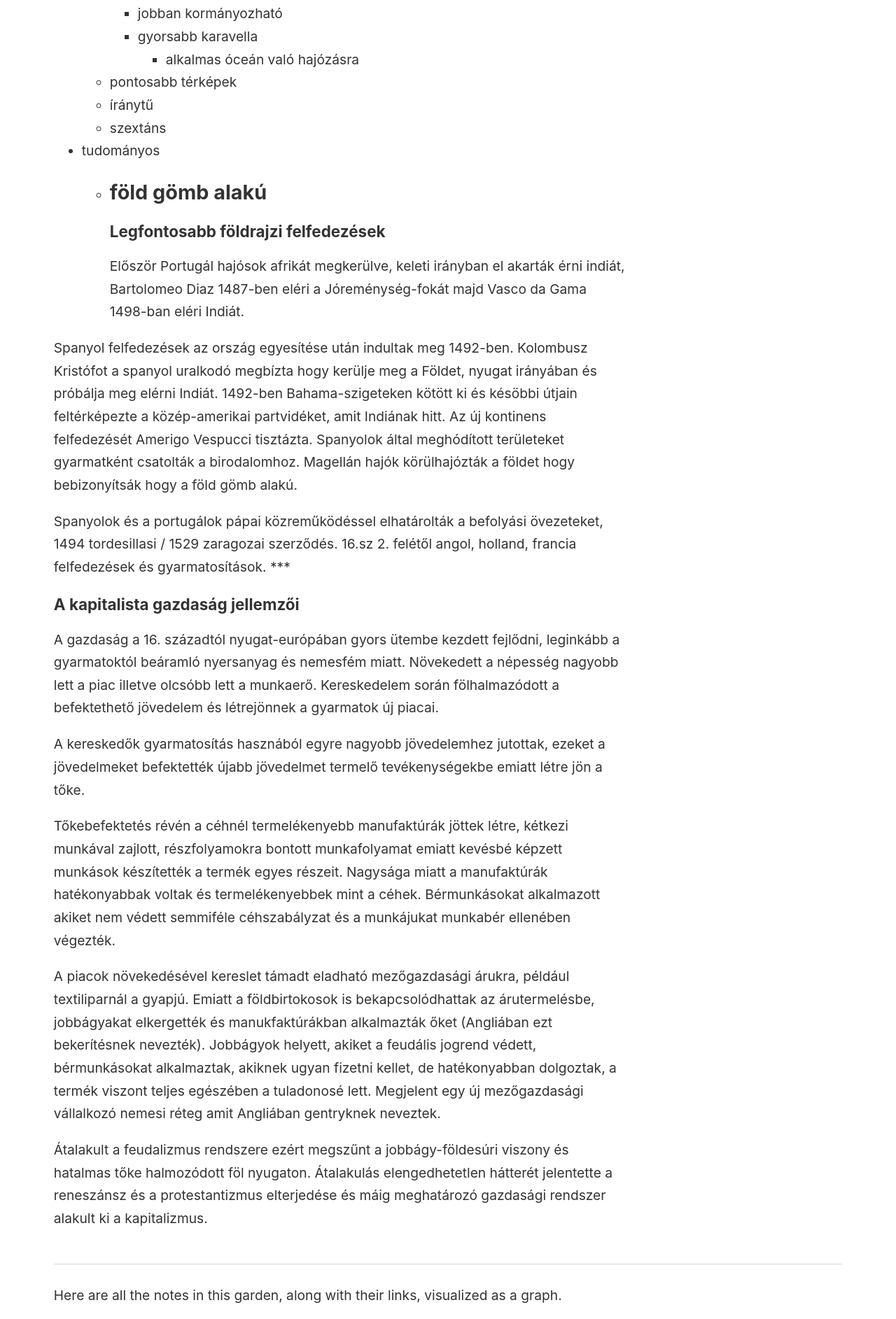
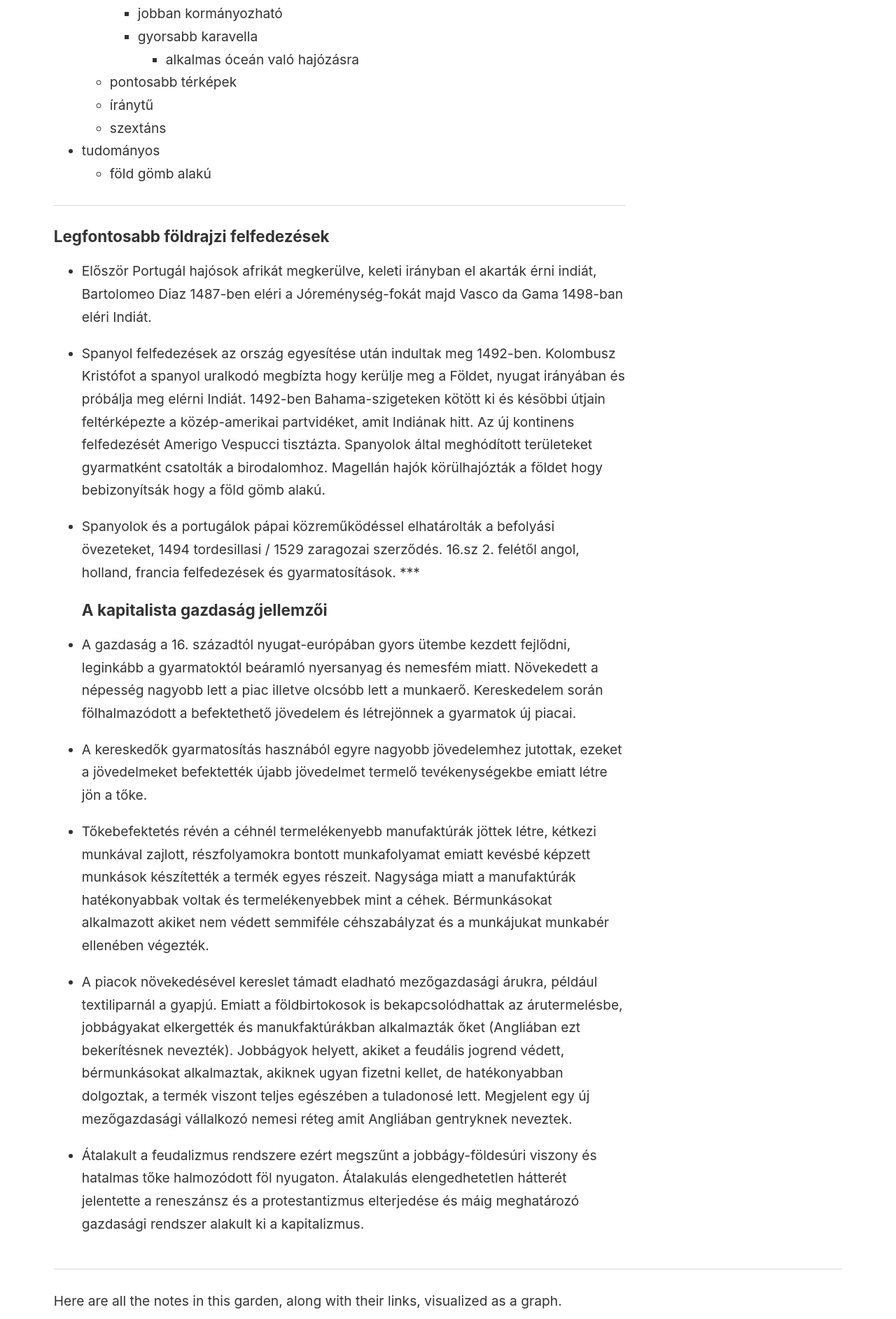
Before and after one commit to Danvenrit/jegyzet-jegyzetek, a Jekyll site: the page built from _notes/tortenelem/A foldrajzi felfedezesek es a kapitalista gazdasag jellemzoi.md, in a window 1280 px wide. Shown: the part 845-2730 px from the top of the page at 70% size. Built offline with Jekyll 4.4.1, drawn with Linux system fonts in a browser that asks for light colours.

```diff
--- a/_notes/tortenelem/A foldrajzi felfedezesek es a kapitalista gazdasag jellemzoi.md
+++ b/_notes/tortenelem/A foldrajzi felfedezesek es a kapitalista gazdasag jellemzoi.md
@@ -20,21 +20,22 @@
 	- szextáns
 - tudományos
 	- föld gömb alakú
+
 ---
 ### Legfontosabb földrajzi felfedezések
-Először Portugál hajósok afrikát megkerülve, keleti irányban el akarták érni indiát, Bartolomeo Diaz 1487-ben eléri a Jóreménység-fokát majd Vasco da Gama 1498-ban eléri Indiát.
+- Először Portugál hajósok afrikát megkerülve, keleti irányban el akarták érni indiát, Bartolomeo Diaz 1487-ben eléri a Jóreménység-fokát majd Vasco da Gama 1498-ban eléri Indiát.
 
-Spanyol felfedezések az ország egyesítése után indultak meg 1492-ben. Kolombusz Kristófot a spanyol uralkodó megbízta hogy kerülje meg a Földet, nyugat irányában és próbálja meg elérni Indiát. 1492-ben Bahama-szigeteken kötött ki és késöbbi útjain feltérképezte a közép-amerikai partvidéket, amit Indiának hitt. Az új kontinens felfedezését Amerigo Vespucci tisztázta. Spanyolok által meghódított területeket gyarmatként csatolták a birodalomhoz. Magellán hajók körülhajózták a földet hogy bebizonyítsák hogy a föld gömb alakú.
+- Spanyol felfedezések az ország egyesítése után indultak meg 1492-ben. Kolombusz Kristófot a spanyol uralkodó megbízta hogy kerülje meg a Földet, nyugat irányában és próbálja meg elérni Indiát. 1492-ben Bahama-szigeteken kötött ki és késöbbi útjain feltérképezte a közép-amerikai partvidéket, amit Indiának hitt. Az új kontinens felfedezését Amerigo Vespucci tisztázta. Spanyolok által meghódított területeket gyarmatként csatolták a birodalomhoz. Magellán hajók körülhajózták a földet hogy bebizonyítsák hogy a föld gömb alakú.
 
-Spanyolok és a portugálok pápai közreműködéssel elhatárolták a befolyási övezeteket, 1494 tordesillasi / 1529 zaragozai szerződés. 16.sz 2. felétől angol, holland, francia felfedezések és gyarmatosítások.
+- Spanyolok és a portugálok pápai közreműködéssel elhatárolták a befolyási övezeteket, 1494 tordesillasi / 1529 zaragozai szerződés. 16.sz 2. felétől angol, holland, francia felfedezések és gyarmatosítások.
 ***
 ### A kapitalista gazdaság jellemzői
-A gazdaság a 16. századtól nyugat-európában gyors ütembe kezdett fejlődni, leginkább a gyarmatoktól beáramló nyersanyag és nemesfém miatt. Növekedett a népesség nagyobb lett a piac illetve olcsóbb lett a munkaerő. Kereskedelem során fölhalmazódott a befektethető jövedelem és létrejönnek a gyarmatok új piacai.
+- A gazdaság a 16. századtól nyugat-európában gyors ütembe kezdett fejlődni, leginkább a gyarmatoktól beáramló nyersanyag és nemesfém miatt. Növekedett a népesség nagyobb lett a piac illetve olcsóbb lett a munkaerő. Kereskedelem során fölhalmazódott a befektethető jövedelem és létrejönnek a gyarmatok új piacai.
 
-A kereskedők gyarmatosítás hasznából egyre nagyobb jövedelemhez jutottak, ezeket a jövedelmeket befektették újabb jövedelmet termelő tevékenységekbe emiatt létre jön a tőke.
+- A kereskedők gyarmatosítás hasznából egyre nagyobb jövedelemhez jutottak, ezeket a jövedelmeket befektették újabb jövedelmet termelő tevékenységekbe emiatt létre jön a tőke.
 
-Tőkebefektetés révén a céhnél termelékenyebb manufaktúrák jöttek létre, kétkezi munkával zajlott, részfolyamokra bontott munkafolyamat emiatt kevésbé képzett munkások készítették a termék egyes részeit. Nagysága miatt a manufaktúrák hatékonyabbak voltak és termelékenyebbek mint a céhek. Bérmunkásokat alkalmazott akiket nem védett semmiféle céhszabályzat és a munkájukat munkabér ellenében végezték.
+- Tőkebefektetés révén a céhnél termelékenyebb manufaktúrák jöttek létre, kétkezi munkával zajlott, részfolyamokra bontott munkafolyamat emiatt kevésbé képzett munkások készítették a termék egyes részeit. Nagysága miatt a manufaktúrák hatékonyabbak voltak és termelékenyebbek mint a céhek. Bérmunkásokat alkalmazott akiket nem védett semmiféle céhszabályzat és a munkájukat munkabér ellenében végezték.
 
-A piacok növekedésével kereslet támadt eladható mezőgazdasági árukra, például textiliparnál a gyapjú. Emiatt a földbirtokosok is bekapcsolódhattak az árutermelésbe, jobbágyakat elkergették és manukfaktúrákban alkalmazták őket (Angliában ezt bekerítésnek nevezték). Jobbágyok helyett, akiket a feudális jogrend védett, bérmunkásokat alkalmaztak, akiknek ugyan fizetni kellet, de hatékonyabban dolgoztak, a termék viszont teljes egészében a tuladonosé lett. Megjelent egy új mezőgazdasági vállalkozó nemesi réteg amit Angliában gentryknek neveztek.
+- A piacok növekedésével kereslet támadt eladható mezőgazdasági árukra, például textiliparnál a gyapjú. Emiatt a földbirtokosok is bekapcsolódhattak az árutermelésbe, jobbágyakat elkergették és manukfaktúrákban alkalmazták őket (Angliában ezt bekerítésnek nevezték). Jobbágyok helyett, akiket a feudális jogrend védett, bérmunkásokat alkalmaztak, akiknek ugyan fizetni kellet, de hatékonyabban dolgoztak, a termék viszont teljes egészében a tuladonosé lett. Megjelent egy új mezőgazdasági vállalkozó nemesi réteg amit Angliában gentryknek neveztek.
 
-Átalakult a feudalizmus rendszere ezért megszűnt a jobbágy-földesúri viszony és hatalmas tőke halmozódott föl nyugaton. Átalakulás elengedhetetlen hátterét jelentette a  reneszánsz és a protestantizmus elterjedése és máig meghatározó gazdasági rendszer alakult ki a kapitalizmus.
+- Átalakult a feudalizmus rendszere ezért megszűnt a jobbágy-földesúri viszony és hatalmas tőke halmozódott föl nyugaton. Átalakulás elengedhetetlen hátterét jelentette a  reneszánsz és a protestantizmus elterjedése és máig meghatározó gazdasági rendszer alakult ki a kapitalizmus.
```
Also changed, not shown: _notes/tortenelem/A kozepkori magyar allam megerosodese I Karoly idejen.md (+1 -1 lines).
